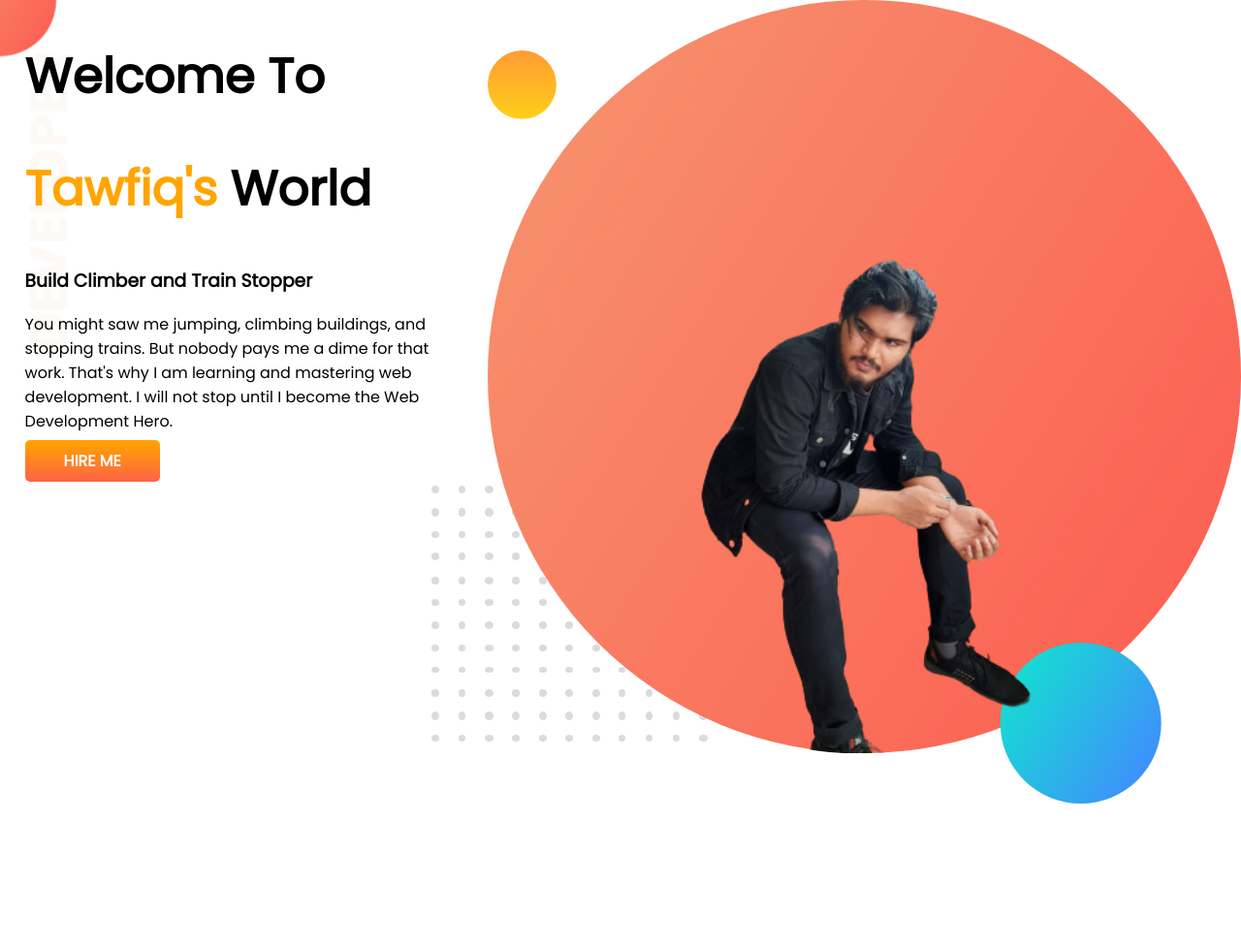
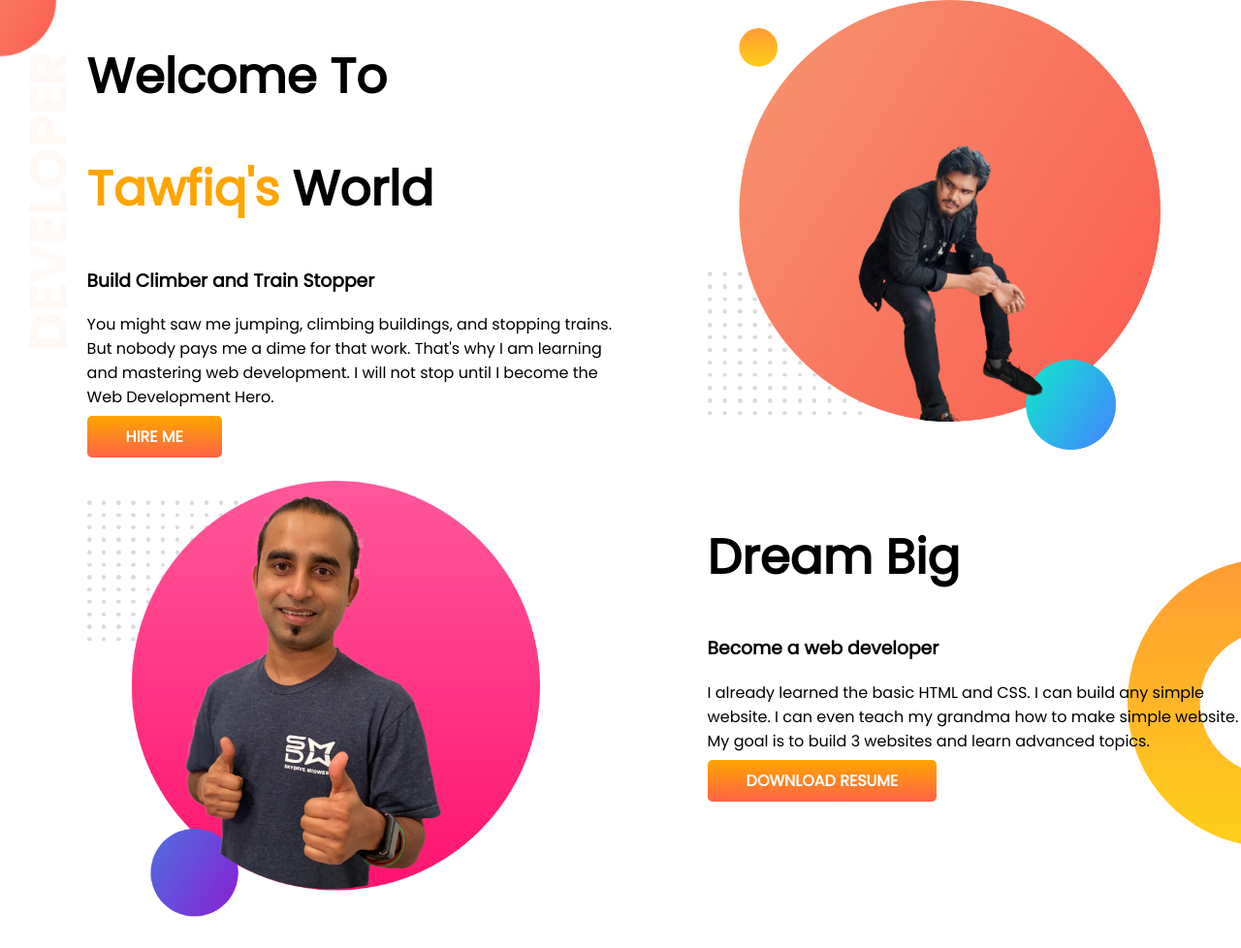
Before and after one commit to Tawfiq038/developer-portfolio, a plain HTML site: page index.html in a window 1280 px wide. Shown: the whole page at 97% size. Before the commit the page ends 836 px from the top, so only its background shows below. Drawn offline with Linux system fonts and the light colour scheme.

Commit message:
dream added

```diff
--- a/index.html
+++ b/index.html
@@ -24,10 +24,30 @@
           mastering web development. I will not stop until I become the Web
           Development Hero.
         </p>
-        <a class="link-button" target="_blank" href="https://www.linkedin.com/in/tawfiqur-rahman-411a1b256/">HIRE ME</a>
-      </div class="half-width">
-      <div>
+        <a
+          class="link-button"
+          target="_blank"
+          href="https://www.linkedin.com/in/tawfiqur-rahman-411a1b256/"
+          >HIRE ME</a
+        >
+      </div>
+      <div class="half-width">
         <img src="images/Tawfiq-pic-with-bg.png" alt="" />
+      </div>
+    </section>
+    <section class="dream-big">
+      <div class="half-width">
+        <img src="images/jhankar2.png" alt="" />
+      </div>
+      <div class="half-width">
+        <h1>Dream Big</h1>
+        <h3>Become a web developer</h3>
+        <p>
+          I already learned the basic HTML and CSS. I can build any simple
+          website. I can even teach my grandma how to make simple website. My
+          goal is to build 3 websites and learn advanced topics.
+        </p>
+        <a class="link-button" target="_blank" href="">DOWNLOAD RESUME</a>
       </div>
     </section>
   </body>
--- a/style.css
+++ b/style.css
@@ -10,10 +10,14 @@ h1 {
 }
 section {
   display: flex;
+  margin-bottom: 25px;
 }
 .half-width {
   width: 50%;
-  padding-left: 2%;
+  padding-left: 7%;
+}
+.half-width img {
+  width: 85%;
 }
 .link-button {
   text-decoration: none;
@@ -27,3 +31,8 @@ section {
   background-image: url(images/top-banner.png);
   background-repeat: no-repeat;
 }
+.dream-big {
+  background-image: url(images/dream-bg.png);
+  background-repeat: no-repeat;
+  background-position: right;
+}
```
